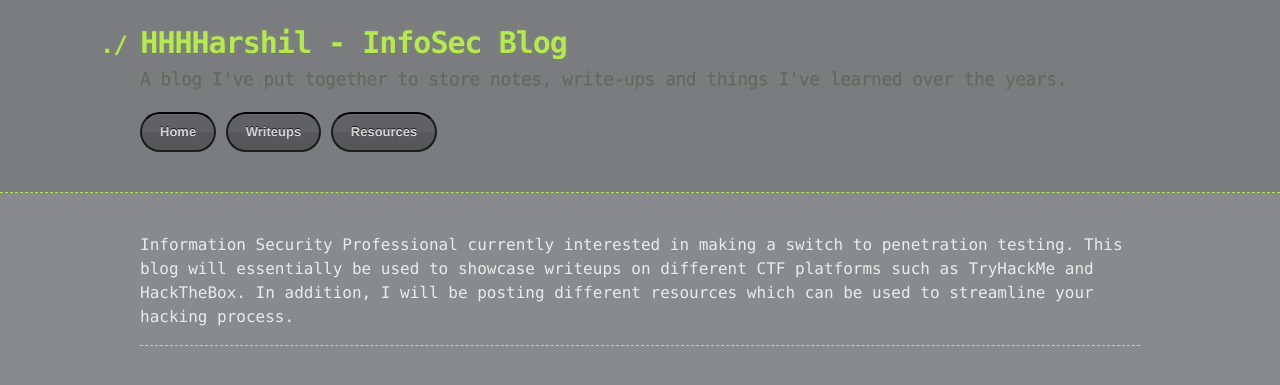
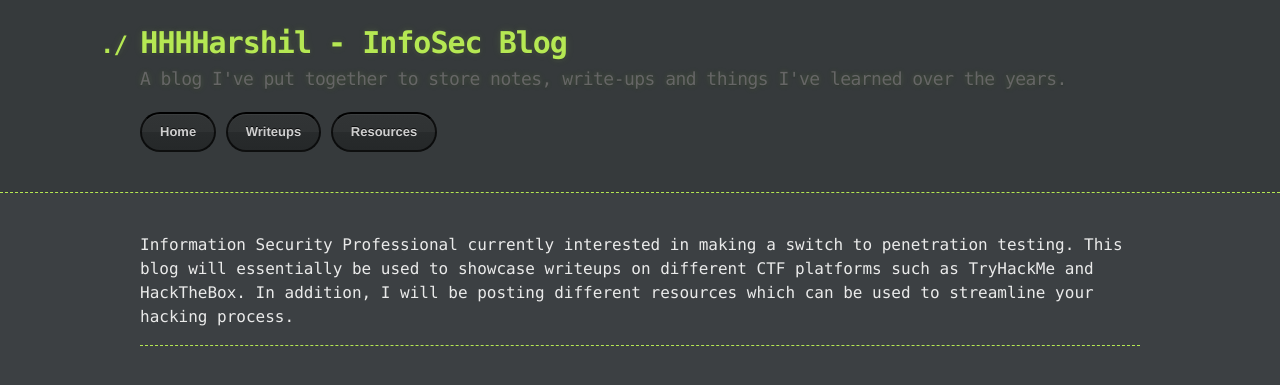
Before and after one commit to hhhharshil/hhhharshil.github.io, a Jekyll site: the page built from index.md, in a window 1280 px wide. Shown: the top 385 px of the page. Built offline with Jekyll 4.4.1, drawn with Linux system fonts in a browser that asks for light colours.

Commit message:
Update _default_colors.scss

```diff
--- a/_sass/_default_colors.scss
+++ b/_sass/_default_colors.scss
@@ -13,4 +13,4 @@ $potters-clay: #8f5536;
 $rajah: #f4bf75;
 $raw-sienna: #d28445;
 $silver-chalice: #aaa;
-$harshil-grey: #898A8D;
+$harshil-grey: #3C4043;
```
